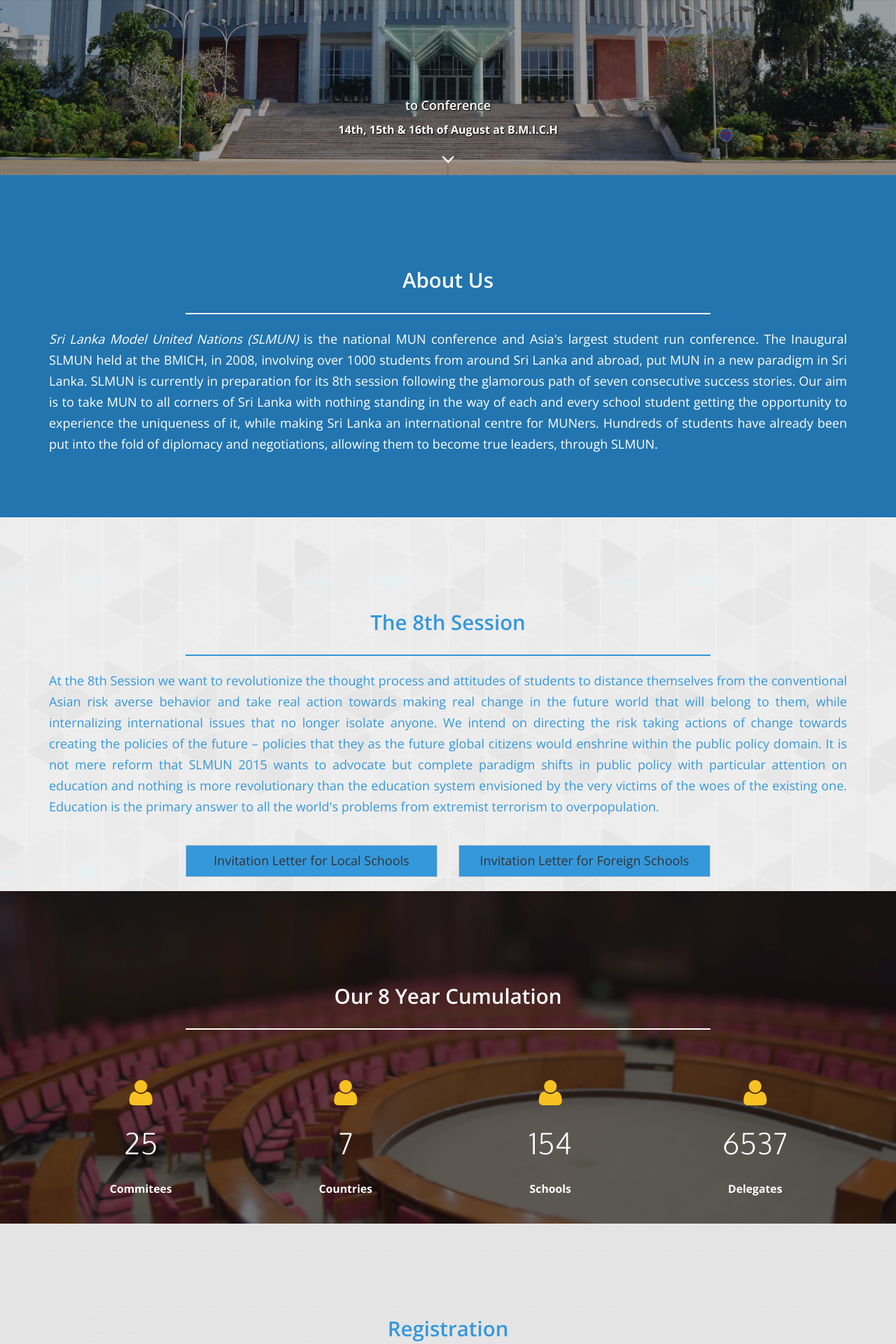
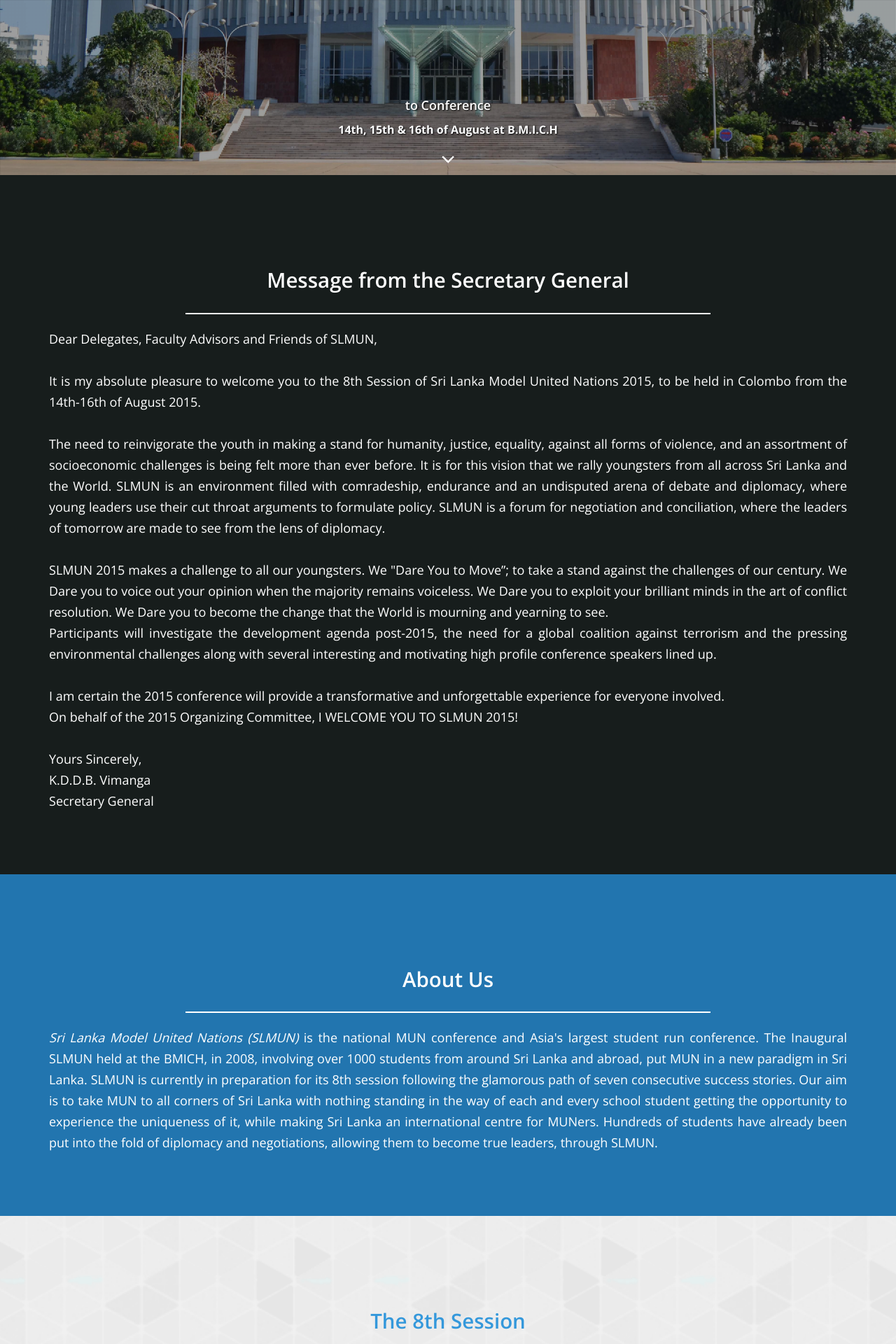
Before and after one commit to Saturnfive/SLMUN15, a PHP site: page / in a window 1280 px wide. Shown: the part 548-2468 px from the top of the page at 70% size. Run offline with PHP 8.4, Linux system fonts and the light colour scheme; some libraries are stand-ins or nearby versions.

Commit message:
aqdded msg sec gen

```diff
--- a/css/app.css
+++ b/css/app.css
@@ -197,19 +197,21 @@ h1,
 .section6 h1,
 .section6 p,
 .section6 h5,
+.section0 h1,
+.section0 p,
 .count-text,
 .btn-registration,
 .btn-invite {
 	font-family: 'Open Sans', sans-serif;
 }
 
-
 .section1 h1,
 .section2 h1,
 .section3 h1,
 .section4 h1,
 .section5 h1,
-.section6 h1 {
+.section6 h1,
+.section0 h1{
 	padding-top: 114px;
 	/*    font-size: 33.7px;*/
 
@@ -241,7 +243,8 @@ h1,
 .section1 p,
 .section2 p,
 .section3 p,
-.section4 p {
+.section4 p,
+.section0 p{
 	padding-bottom: 80px;
 	/*    font-size: 20.6px;*/
 
@@ -273,6 +276,9 @@ h1,
 	font-size: 0.75em;
 }
 
+.section0{
+	background-color: #171D1C;
+}
 .section1 {
 	background-color: #2275af;
 }
@@ -422,6 +428,7 @@ a h5 {
 	line-height: 20px;
 }
 /*Developed and Designed by Devinda Senanayaka; dsenanayaka1@gmail.com; @DevindaSe*/
+
 .item-settings a:hover,
 .item-settings a:focus,
 .item-settings a:hover h4,
@@ -619,7 +626,8 @@ a h5 {
 	background-color: #6fa7da;
 }
 
-.btn-registration {
+.btn-registration,
+.btn-invite {
 	border-color: transparent;
 	border-radius: 0px;
 	background-color: #3598dc;
@@ -628,13 +636,17 @@ a h5 {
 
 .btn-registration:hover,
 .btn-registration:focus,
-.btn-registration:target {
+.btn-registration:target,
+.btn-invite:target,
+.btn-invite:hover,
+.btn-invite:focus {
 	border-color: transparent;
 	background-color: #46a9ed;
 	color: #fff;
 }
 
-.btn-registration:focus {
+.btn-registration:focus,
+.btn-invite:focus {
 	outline-color: #666666;
 	border-color: #999999;
 }
@@ -646,38 +658,6 @@ a h5 {
 
 .btn-invite-pad {
 	padding-bottom: 20px;
-}
-
-.btn-invite {
-	border-radius: 1px;
-	background: #3498db;
-	color: #333333;
-}
-
-.btn-invite:hover,
-.btn-invite:focus,
-.btn-invite:target {
-	color: #fff;
-}
-
-.btn-invite a,
-.btn-invite a:hover,
-.btn-invite a:focus,
-.btn-invite a:target {
-	text-decoration: none;
-	color: #333333;
-}
-
-.btn-invite a:hover,
-.btn-invite a:focus,
-.btn-invite a:target {
-	color: #fff
-}
-
-.btn-invite:hover,
-.btn-invite:focus,
-.btn-invite:target {
-	background-color: #39a0e5;
 }
 
 .btn-invite-text {
--- a/index.html
+++ b/index.html
@@ -43,7 +43,7 @@
 				<div class="collapse navbar-collapse navbar-main-collapse" id="navbar-main-collapse">
 					<ul class="nav navbar-nav navbar-right pull-down-navbar" id="content-navbar">
 						<li class="dropdown">
-							<a href="#" class="dropdown-toggle" data-toggle="dropdown" role="button" aria-expanded="false">Home <span class="caret"></span></a>
+							<a href="http://slmun.org/index.html" class="dropdown-toggle" data-toggle="dropdown" role="button" aria-expanded="false">Home <span class="caret"></span></a>
 							<ul class="dropdown-menu" role="menu">
 								<li><a href="#about-us">About us</a>
 								</li>
@@ -57,8 +57,9 @@
 								</li>
 							</ul>
 						</li>
-						<li><a href="blog">Blog</a>	</li>
-						<li><a href="/countrymatrix/index.php">Country Matrix</a>	</li>
+						<li><a href="blog">Blog</a> </li>
+						<li><a href="/countrymatrix/index.php">Country Matrix</a>
+						</li>
 						<li class="dropdown">
 							<a href="#" class="dropdown-toggle" data-toggle="dropdown" role="button" aria-expanded="false">Committees <span class="caret"></span></a>
 							<ul class="dropdown-menu navbar-sub-margin" role="menu">
@@ -138,12 +139,11 @@
 	<div class="container-fluid">
 		<div class="row">
 
-<!--
-			<div class="section1" id="msg-sec-gen">
+			<div class="section0" id="msg-sec-gen">
 				<div class="container">
 					<div class="row">
 						<div class="col-md-8 col-md-offset-2">
-							<h1 class="text-center">About Us</h1>
+							<h1 class="text-center">Message from the Secretary General</h1>
 						</div>
 					</div>
 
@@ -156,14 +156,24 @@
 
 					<div class="row">
 						<div class="col-md-12 col-xs-10 col-xs-offset-1 col-md-offset-0">
-							<p><i>Sri Lanka Model United Nations (SLMUN) </i> is the national MUN conference and Asia's largest student run conference. The Inaugural SLMUN held at the BMICH, in 2008, involving over 1000 students from around Sri Lanka and abroad, put MUN in a new paradigm in Sri Lanka. SLMUN is currently in preparation for its 8th session following the glamorous path of seven consecutive success stories. Our aim is to take MUN to all corners of Sri Lanka with nothing standing in the way of each and every school student getting the opportunity to experience the uniqueness of it, while making Sri Lanka an international centre for MUNers. Hundreds of students have already been put into the fold of diplomacy and negotiations, allowing them to become true leaders, through SLMUN.</p>
+							<p>Dear Delegates, Faculty Advisors and Friends of SLMUN,
+								<br /><br />It is my absolute pleasure to welcome you to the 8th Session of Sri Lanka Model United Nations 2015, to be held in Colombo from the 14th-16th of August 2015.
+								<br /><br />The need to reinvigorate the youth in making a stand for humanity, justice, equality, against all forms of violence, and an assortment of socioeconomic challenges is being felt more than ever before. It is for this vision that we rally youngsters from all across Sri Lanka and the World. SLMUN is an environment filled with comradeship, endurance and an undisputed arena of debate and diplomacy, where young leaders use their cut throat arguments to formulate policy. SLMUN is a forum for negotiation and conciliation, where the leaders of tomorrow are made to see from the lens of diplomacy.
+								<br /><br /> SLMUN 2015 makes a challenge to all our youngsters. We "Dare You to Move”; to take a stand against the challenges of our century. We Dare you to voice out your opinion when the majority remains voiceless. We Dare you to exploit your brilliant minds in the art of conflict resolution. We Dare you to become the change that the World is mourning and yearning to see.
+								<br /> Participants will investigate the development agenda post-2015, the need for a global coalition against terrorism and the pressing environmental challenges along with several interesting and motivating high profile conference speakers lined up.
+								<br />
+								<br /> I am certain the 2015 conference will provide a transformative and unforgettable experience for everyone involved.
+								<br /> On behalf of the 2015 Organizing Committee, I WELCOME YOU TO SLMUN 2015!
+								<br />
+								<br />Yours Sincerely,
+								<br /> K.D.D.B. Vimanga
+								<br />Secretary General</p>
 						</div>
 
 
 					</div>
 				</div>
 			</div>
--->
 
 
 			<div class="section1" id="about-us">
@@ -219,8 +229,8 @@
 							</div>
 						</div>
 						<div class="col-md-4 col-xs-10 col-xs-offset-1 col-md-offset-0 btn-invite-pad">
-							<div class="btn btn-default  btn-invite btn-lg btn-block ">
-								<a href="Resources/SLMUN_15_Invitation_to_schools_Foreignschools.pdf">Invitation Letter for Foreign Schools</a>
+							<div class="btn btn-default  btn-invite btn-lg btn-block " href="Resources/SLMUN_15_Invitation_to_schools_Foreignschools.pdf">
+								Invitation Letter for Foreign Schools
 							</div>
 						</div>
 					</div>
@@ -332,7 +342,7 @@
 								<div class="item-settings">
 									<a href="#">
 										<img class="img-responsive " src="Resources/Vimanga.png">
-									</a><a href="#"><h4>Don Vimanga</h4><h5>Secretary General</h5></a>
+									</a><a href="#"><h4>K Don Vimanga</h4><h5>Secretary General</h5></a>
 
 								</div>
 								<div class="item-settings">
--- a/menu.html
+++ b/menu.html
@@ -12,7 +12,7 @@
 				<div class="collapse navbar-collapse navbar-main-collapse" id="navbar-main-collapse">
 					<ul class="nav navbar-nav navbar-right pull-down-navbar" id="content-navbar">
 						<li class="dropdown">
-							<a href="#" class="dropdown-toggle" data-toggle="dropdown" role="button" aria-expanded="false">Home <span class="caret"></span></a>
+							<a href="http://slmun.org/index.html" class="dropdown-toggle" data-toggle="dropdown" role="button" aria-expanded="false">Home <span class="caret"></span></a>
 							<ul class="dropdown-menu" role="menu">
 								<li><a href="http://slmun.org/index.html#about-us">About us</a>
 								</li>
@@ -27,6 +27,7 @@
 							</ul>
 						</li>
 						<li><a href="http://slmun.org/blog">Blog</a>	</li>
+						<li><a href="/countrymatrix/index.php">Country Matrix</a>	</li>
 						<li class="dropdown">
 							<a href="http://slmun.org/committee" class="dropdown-toggle" data-toggle="dropdown" role="button" aria-expanded="false">Committees <span class="caret"></span></a>
 							<ul class="dropdown-menu navbar-sub-margin" role="menu">
```
